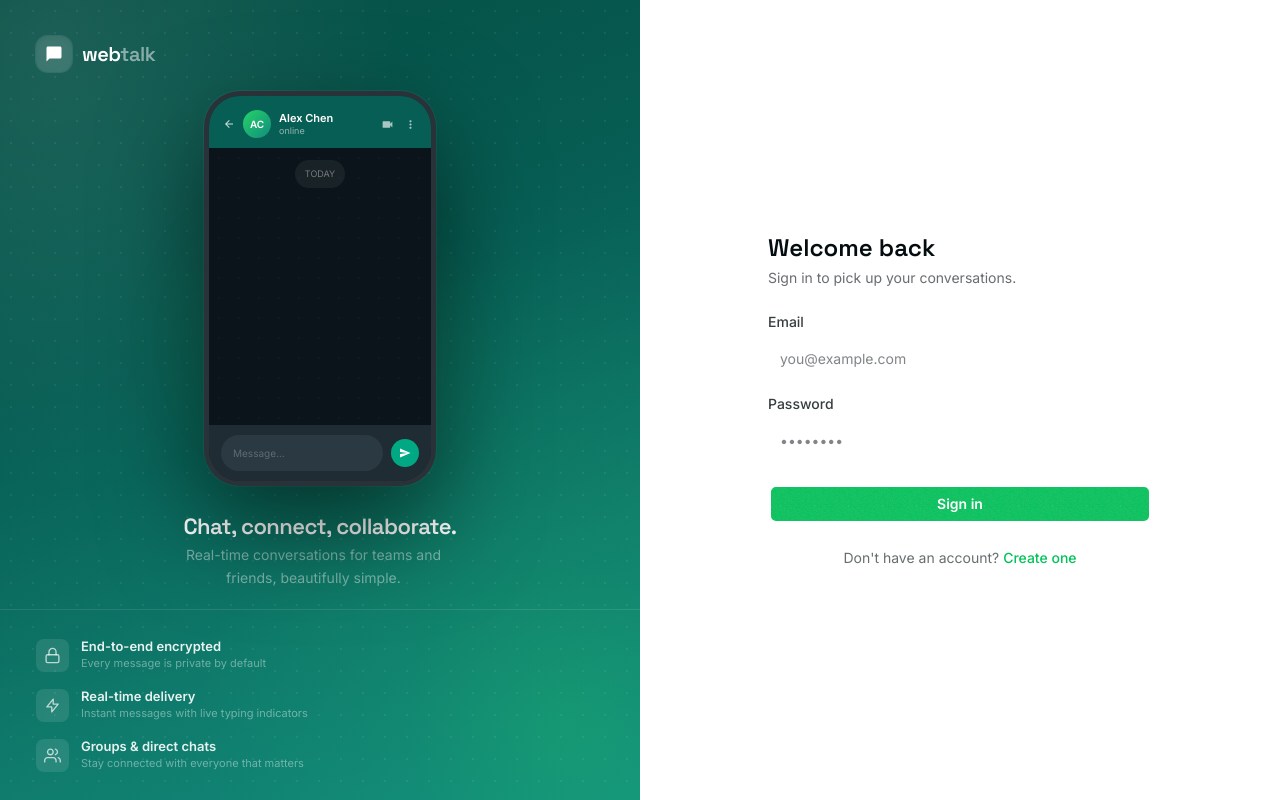
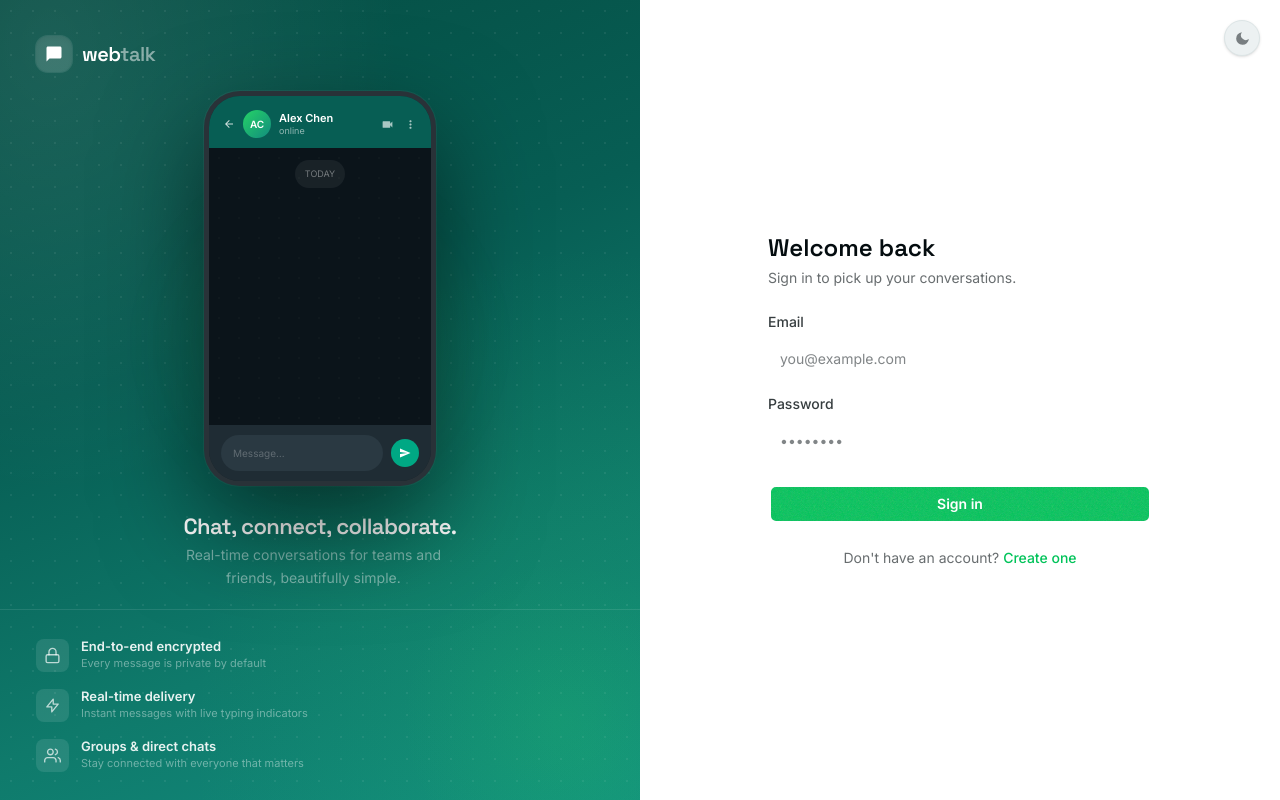
Before and after one commit to EarlCao/WebTalk-frontend, a React (Vite) app: page /login in a window 1280 px wide. Built offline with nearby package versions, Linux system fonts and the light colour scheme; no server answers.

Commit message:
added toggle theme in the login page

```diff
--- a/src/layouts/AuthLayout.tsx
+++ b/src/layouts/AuthLayout.tsx
@@ -1,4 +1,19 @@
 import { Link, Outlet } from "react-router-dom";
+
+import { useTheme } from "../context/ThemeContext";
+
+/* ── Icons ───────────────────────────────────────────────────── */
+const IconSun = () => (
+  <svg width="17" height="17" fill="none" viewBox="0 0 24 24" stroke="currentColor" strokeWidth="2">
+    <circle cx="12" cy="12" r="4" />
+    <path strokeLinecap="round" d="M12 2v2m0 16v2M4.93 4.93l1.41 1.41m11.32 11.32 1.41 1.41M2 12h2m16 0h2M6.34 17.66l-1.41 1.41M19.07 4.93l-1.41 1.41" />
+  </svg>
+);
+const IconMoon = () => (
+  <svg width="17" height="17" fill="currentColor" viewBox="0 0 24 24">
+    <path d="M21 12.79A9 9 0 1 1 11.21 3 7 7 0 0 0 21 12.79z" />
+  </svg>
+);
 
 /* ── Feature list ────────────────────────────────────────────── */
 const FEATURES = [
@@ -69,11 +84,9 @@ const PhoneMockup = () => (
       style={{ background: "#075E54" }}
     >
       <div className="flex items-center gap-2">
-        {/* Back arrow */}
         <svg width="12" height="12" fill="white" viewBox="0 0 24 24" className="opacity-80">
           <path d="M20 11H7.83l5.59-5.59L12 4l-8 8 8 8 1.41-1.41L7.83 13H20v-2z" />
         </svg>
-        {/* Avatar */}
         <div
           className="flex h-7 w-7 items-center justify-center rounded-full text-[10px] font-bold text-white"
           style={{ background: "linear-gradient(135deg,#25D366,#128C7E)" }}
@@ -101,12 +114,10 @@ const PhoneMockup = () => (
       style={{
         minHeight: 210,
         background: "#0B141A",
-        backgroundImage:
-          "radial-gradient(circle, rgba(255,255,255,0.018) 1px, transparent 1px)",
+        backgroundImage: "radial-gradient(circle, rgba(255,255,255,0.018) 1px, transparent 1px)",
         backgroundSize: "20px 20px",
       }}
     >
-      {/* Date chip */}
       <div className="mx-auto mb-1 rounded-full bg-white/[0.06] px-2.5 py-0.5 text-[9px] text-white/40">
         TODAY
       </div>
@@ -122,13 +133,10 @@ const PhoneMockup = () => (
           }}
         >
           <div
-            className="relative max-w-[76%] rounded-xl px-2.5 py-1.5 text-[11px] leading-snug"
+            className="relative max-w-[76%] px-2.5 py-1.5 text-[11px] leading-snug"
             style={{
               background: msg.from === "me" ? "#005C4B" : "#202C33",
-              borderRadius:
-                msg.from === "me"
-                  ? "12px 12px 3px 12px"
-                  : "12px 12px 12px 3px",
+              borderRadius: msg.from === "me" ? "12px 12px 3px 12px" : "12px 12px 12px 3px",
               color: msg.from === "me" ? "#E9EDEF" : "#D1D7DB",
             }}
           >
@@ -141,7 +149,6 @@ const PhoneMockup = () => (
         </div>
       ))}
 
-      {/* Typing indicator */}
       <div
         className="flex justify-start"
         style={{
@@ -162,11 +169,11 @@ const PhoneMockup = () => (
     </div>
 
     {/* ── Input bar ───────────────────────────────────────── */}
-    <div
-      className="flex items-center gap-2 px-3 py-2.5"
-      style={{ background: "#1F2C34" }}
-    >
-      <div className="flex-1 rounded-full px-3 py-1.5 text-[10px]" style={{ background: "#2A3942", color: "rgba(255,255,255,0.25)" }}>
+    <div className="flex items-center gap-2 px-3 py-2.5" style={{ background: "#1F2C34" }}>
+      <div
+        className="flex-1 rounded-full px-3 py-1.5 text-[10px]"
+        style={{ background: "#2A3942", color: "rgba(255,255,255,0.25)" }}
+      >
         Message…
       </div>
       <div
@@ -183,6 +190,8 @@ const PhoneMockup = () => (
 
 /* ── AuthLayout ───────────────────────────────────────────────── */
 export const AuthLayout = () => {
+  const { isDark, toggleTheme } = useTheme();
+
   return (
     <div className="grid min-h-svh bg-base-100 text-base-content lg:grid-cols-2">
 
@@ -191,7 +200,7 @@ export const AuthLayout = () => {
       ════════════════════════════════════════════════════ */}
       <div className="auth-left-bg relative hidden overflow-hidden lg:flex flex-col">
 
-        {/* ── Brand ─────────────────────────────────────────── */}
+        {/* Brand */}
         <div className="relative z-10 flex items-center gap-2.5 px-9 pt-9 pb-0">
           <div className="flex h-9 w-9 items-center justify-center rounded-xl bg-white/15 shadow-inner ring-1 ring-white/10">
             <svg width="18" height="18" fill="white" viewBox="0 0 24 24">
@@ -203,23 +212,17 @@ export const AuthLayout = () => {
           </span>
         </div>
 
-        {/* ── Center: phone + tagline ────────────────────────── */}
+        {/* Center: phone + tagline */}
         <div className="relative z-10 flex flex-1 flex-col items-center justify-center gap-7 px-8">
-          {/* Glowing halo behind the phone */}
           <div
             className="pointer-events-none absolute"
             style={{
-              width: 340,
-              height: 340,
-              borderRadius: "50%",
-              background:
-                "radial-gradient(circle, rgba(37,211,102,0.18) 0%, transparent 70%)",
+              width: 340, height: 340, borderRadius: "50%",
+              background: "radial-gradient(circle, rgba(37,211,102,0.18) 0%, transparent 70%)",
               filter: "blur(24px)",
             }}
           />
-
           <PhoneMockup />
-
           <div className="text-center">
             <h2 className="font-display text-[22px] font-semibold tracking-tight text-white">
               Chat, connect, collaborate.
@@ -230,7 +233,7 @@ export const AuthLayout = () => {
           </div>
         </div>
 
-        {/* ── Features strip ────────────────────────────────── */}
+        {/* Features strip */}
         <div className="relative z-10 flex flex-col gap-4 border-t border-white/10 px-9 py-7">
           {FEATURES.map((f) => (
             <div key={f.label} className="flex items-start gap-3">
@@ -249,7 +252,27 @@ export const AuthLayout = () => {
       {/* ════════════════════════════════════════════════════
           RIGHT PANEL  (form via Outlet)
       ════════════════════════════════════════════════════ */}
-      <div className="flex items-center justify-center px-6 py-12 sm:px-10">
+      <div className="relative flex items-center justify-center px-6 py-12 sm:px-10">
+
+        {/* ── Theme toggle ──────────────────────────────────── */}
+        <button
+          type="button"
+          onClick={toggleTheme}
+          title={isDark ? "Switch to light mode" : "Switch to dark mode"}
+          className="
+            absolute right-5 top-5
+            flex h-9 w-9 items-center justify-center
+            rounded-full border border-base-300
+            bg-base-200 text-base-content/50
+            shadow-sm
+            hover:border-primary/40 hover:bg-primary/10 hover:text-primary
+            transition-all duration-200
+          "
+        >
+          {isDark ? <IconSun /> : <IconMoon />}
+        </button>
+
+        {/* Form content */}
         <div className="w-full max-w-sm">
           {/* Mobile-only brand */}
           <Link
```
